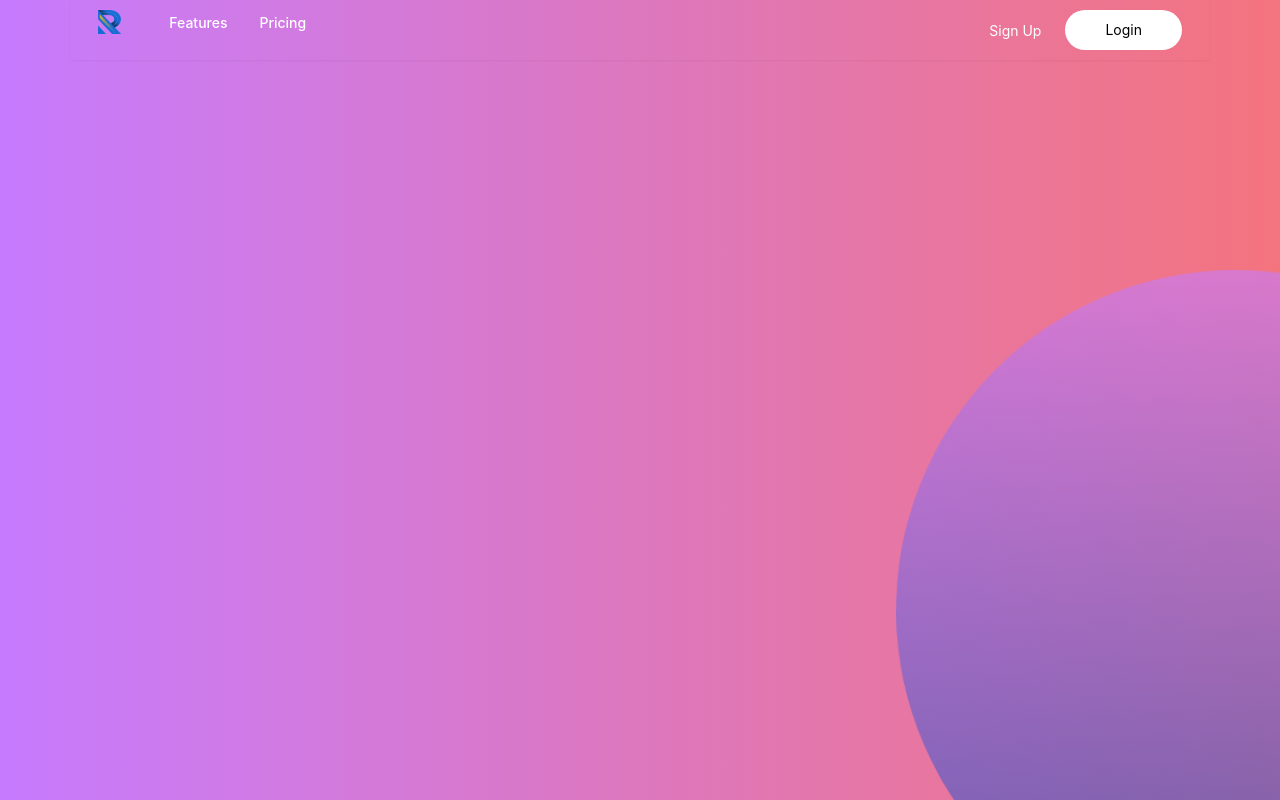
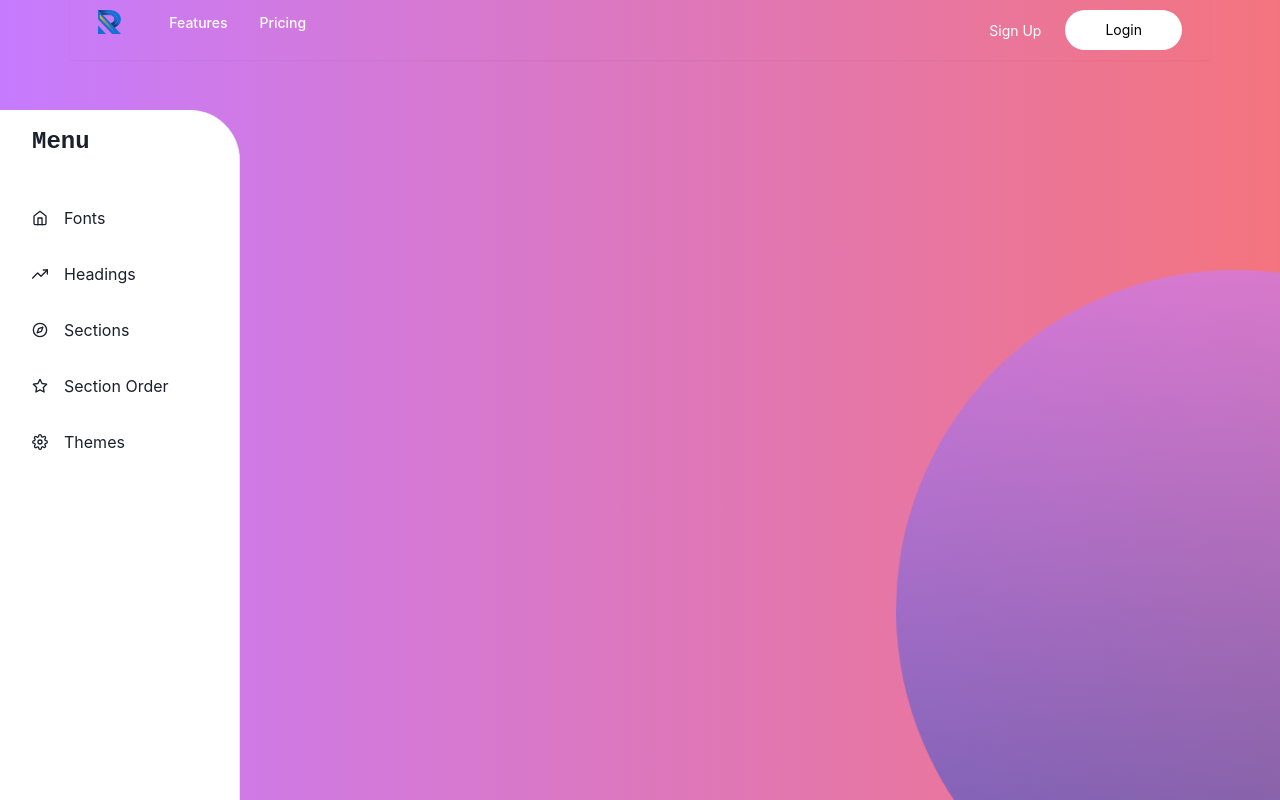
Before and after one commit to devsagarkhatri/rapidresume, a React (Create React App) app: page / in a window 1280 px wide. Built offline with nearby package versions, Linux system fonts and the light colour scheme.

Commit message:
Initial SideBar Component created

```diff
--- a/package.json
+++ b/package.json
@@ -14,6 +14,7 @@
     "framer-motion": "^7.3.5",
     "react": "^18.2.0",
     "react-dom": "^18.2.0",
+    "react-icons": "^4.4.0",
     "react-scripts": "5.0.1",
     "web-vitals": "^2.1.4"
   },
--- a/src/App.js
+++ b/src/App.js
@@ -2,12 +2,19 @@
 import "./App.css";
 import Background from "./components/atoms/background/Background";
 import Header from "./components/atoms/header/Header";
+import Sidebar from "./components/atoms/sidebar/Sidebar";
 
 function App() {
   return (
     <>
       <Background isgradient isCircle />
       <Header />
+      <div className="row">
+        <div className="col-lg-1 col-md-1 col-sm-1">
+          <Sidebar />
+        </div>
+        <div className="col"></div>
+      </div>
     </>
   );
 }
--- /dev/null
+++ b/src/components/atoms/sidebar/Sidebar.js
@@ -0,0 +1,173 @@
+import React, { ReactNode } from "react";
+import {
+  IconButton,
+  Box,
+  CloseButton,
+  Flex,
+  Icon,
+  useColorModeValue,
+  Link,
+  Drawer,
+  DrawerContent,
+  Text,
+  useDisclosure,
+  BoxProps,
+  FlexProps,
+} from "@chakra-ui/react";
+import {
+  FiHome,
+  FiTrendingUp,
+  FiCompass,
+  FiStar,
+  FiSettings,
+  FiMenu,
+} from "react-icons/fi";
+import { IconType } from "react-icons";
+import { ReactText } from "react";
+import Background from "../background/Background";
+
+const LinkItems = [
+  { name: "Fonts", icon: FiHome },
+  { name: "Headings", icon: FiTrendingUp },
+  { name: "Sections", icon: FiCompass },
+  { name: "Section Order", icon: FiStar },
+  { name: "Themes", icon: FiSettings },
+];
+
+export default function Sidebar({ children }) {
+  const { isOpen, onOpen, onClose } = useDisclosure();
+  return (
+    <Box
+      minH="0vh"
+      marginTop={"50px"}
+      position={"relative"}
+      bg={useColorModeValue("gray.100", "gray.900")}
+    >
+      <SidebarContent
+        onClose={() => onClose}
+        display={{ base: "none", md: "block" }}
+      />
+      <Drawer
+        autoFocus={false}
+        isOpen={isOpen}
+        placement="left"
+        onClose={onClose}
+        returnFocusOnClose={false}
+        onOverlayClick={onClose}
+        size="full"
+      >
+        <DrawerContent>
+          <SidebarContent onClose={onClose} />
+        </DrawerContent>
+      </Drawer>
+      {/* mobilenav */}
+      <MobileNav display={{ base: "flex", md: "none" }} onOpen={onOpen} />
+      <Box ml={{ base: 0, md: 60 }} p="4">
+        {children}
+      </Box>
+    </Box>
+  );
+}
+
+// interface SidebarProps extends BoxProps {
+//   onClose: () => void;
+// }
+
+const SidebarContent = ({ onClose, ...rest }) => {
+  return (
+    <Box
+      bg={useColorModeValue("white", "gray.900")}
+      borderRight="1px"
+      borderRightColor={useColorModeValue("gray.200", "gray.700")}
+      borderTopRightRadius={"50px"}
+      w={{ base: "full", md: 60 }}
+      pos="fixed"
+      minH={0}
+      width={"0px"}
+      h="full"
+      {...rest}
+    >
+      <Flex h="20" alignItems="center" mx="8" justifyContent="space-between">
+        <Text fontSize="2xl" fontFamily="monospace" fontWeight="bold">
+          Menu
+        </Text>
+        <CloseButton display={{ base: "flex", md: "none" }} onClick={onClose} />
+      </Flex>
+      {LinkItems.map((link) => (
+        <NavItem key={link.name} icon={link.icon}>
+          {link.name}
+        </NavItem>
+      ))}
+    </Box>
+  );
+};
+
+// interface NavItemProps extends FlexProps {
+//   icon: IconType;
+//   children: ReactText;
+// }
+const NavItem = ({ icon, children, ...rest }) => {
+  return (
+    <Link
+      href="#"
+      style={{ textDecoration: "none" }}
+      _focus={{ boxShadow: "none" }}
+    >
+      <Flex
+        align="center"
+        p="4"
+        mx="4"
+        borderRadius="lg"
+        role="group"
+        cursor="pointer"
+        _hover={{
+          bg: "cyan.400",
+          color: "white",
+        }}
+        {...rest}
+      >
+        {icon && (
+          <Icon
+            mr="4"
+            fontSize="16"
+            _groupHover={{
+              color: "white",
+            }}
+            as={icon}
+          />
+        )}
+        {children}
+      </Flex>
+    </Link>
+  );
+};
+
+// interface MobileProps extends FlexProps {
+//   onOpen: () => void;
+// }
+const MobileNav = ({ onOpen, ...rest }) => {
+  return (
+    <Flex
+      ml={{ base: 0, md: 60 }}
+      px={{ base: 4, md: 24 }}
+      height="20"
+      alignItems="center"
+      bg={useColorModeValue("white", "gray.900")}
+      borderBottomWidth="1px"
+      borderBottomColor={useColorModeValue("gray.200", "gray.700")}
+      justifyContent="flex-start"
+      {...rest}
+    >
+      <IconButton
+        variant="outline"
+        onClick={onOpen}
+        aria-label="open menu"
+        icon={<FiMenu />}
+      />
+
+      <Text fontSize="2xl" ml="8" fontFamily="monospace" fontWeight="bold">
+        Menu
+      </Text>
+    </Flex>
+  );
+};
```
Also changed, not shown: src/components/atoms/sidebar/sidebar.css (added), 1 other file (tests, documents, lock files or other folders).
